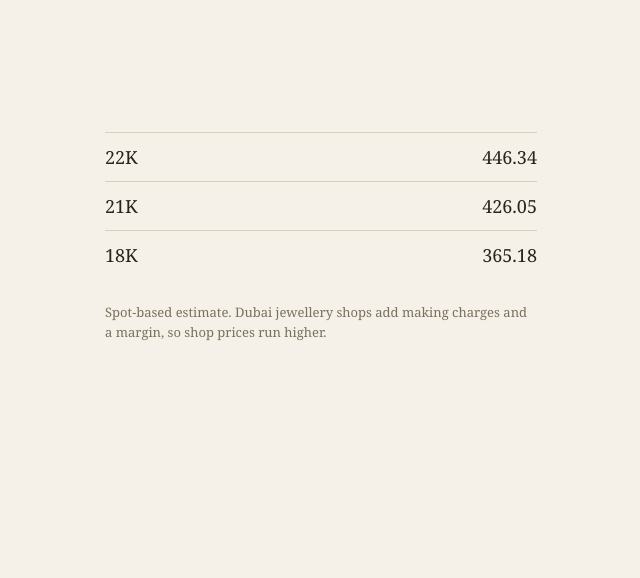
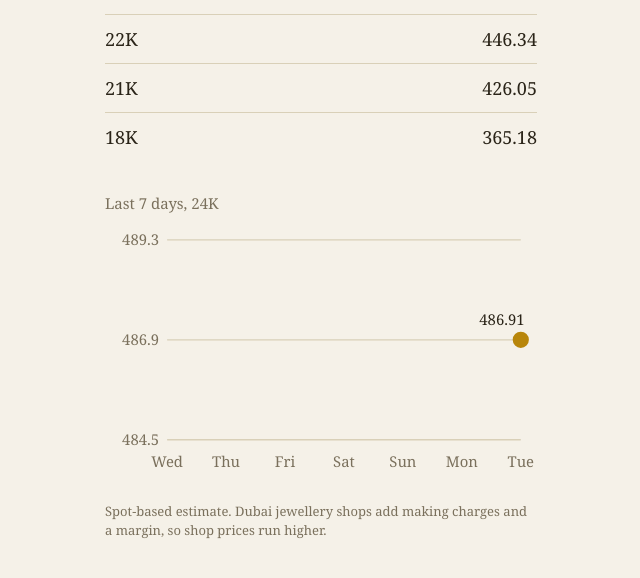
Before and after one commit to fcsadesign01-ctrl/gold-tracker, a plain HTML site: page index.html in a window 1280 px wide. Shown: the part 132-710 px from the top of the page, without its empty margins (319-959 px from the left). Drawn offline with Linux system fonts and the light colour scheme.

Commit message:
Update index.html

```diff
--- a/index.html
+++ b/index.html
@@ -18,10 +18,12 @@ h1{font-size:15px;font-weight:normal;color:var(--mute);margin:0 0 6px}
 .price small{font-size:18px;color:var(--mute);letter-spacing:0;margin-left:6px}
 .chg{margin:10px 0 28px;font-size:16px}
 .up{color:var(--up)}.down{color:var(--down)}
-svg{width:100%;height:90px;display:block;margin-bottom:28px}
 table{width:100%;border-collapse:collapse;font-size:18px}
 td{padding:12px 0;border-top:1px solid var(--line)}
 td:last-child{text-align:right;font-variant-numeric:tabular-nums}
+h2{font-size:15px;font-weight:normal;color:var(--mute);margin:32px 0 8px}
+svg{width:100%;height:auto;display:block;overflow:visible}
+svg text{fill:var(--mute);font:11px Georgia,serif}
 p{color:var(--mute);font-size:13px;line-height:1.5;margin-top:24px}
 </style>
 </head>
@@ -29,11 +31,40 @@ p{color:var(--mute);font-size:13px;line-height:1.5;margin-top:24px}
 <h1 id="when">Loading…</h1>
 <div class="price"><span id="p">–</span><small>AED / gram, 24K</small></div>
 <div class="chg" id="c"></div>
-<svg id="spark" viewBox="0 0 300 90" preserveAspectRatio="none"></svg>
 <table id="t"></table>
+<h2>Last 7 days, 24K</h2>
+<svg id="chart" viewBox="0 0 320 190" role="img" aria-label="24K gold price, last 7 days"></svg>
 <p>Spot-based estimate. Dubai jewellery shops add making charges and a margin, so shop prices run higher.</p>
 <script>
 const f=n=>n.toLocaleString("en",{minimumFractionDigits:2,maximumFractionDigits:2});
+
+function drawChart(d){
+  const day=86400000, parse=x=>new Date(x+"T00:00:00").getTime();
+  const end=parse(d.at(-1).date), begin=end-6*day;
+  const pts=d.map(e=>({t:parse(e.date),v:e.k24})).filter(p=>p.t>=begin);
+  const W=320,H=190,L=46,R=12,T=14,B=28,w=W-L-R,h=H-T-B;
+  const vals=pts.map(p=>p.v);
+  let mn=Math.min(...vals),mx=Math.max(...vals),pad=(mx-mn)*0.25||mx*0.005;
+  mn-=pad;mx+=pad;
+  const X=t=>L+(t-begin)/(6*day)*w, Y=v=>T+h-(v-mn)/(mx-mn)*h;
+  let o="";
+  for(let i=0;i<3;i++){
+    const v=mn+(mx-mn)*i/2,y=Y(v);
+    o+=`<line x1="${L}" x2="${W-R}" y1="${y}" y2="${y}" stroke="var(--line)"/><text x="${L-6}" y="${y+4}" text-anchor="end">${v.toFixed(1)}</text>`;
+  }
+  for(let i=0;i<7;i++){
+    const t=begin+i*day;
+    o+=`<text x="${X(t)}" y="${H-8}" text-anchor="middle">${new Date(t).toLocaleDateString("en",{weekday:"short"})}</text>`;
+  }
+  if(pts.length>1)o+=`<polyline points="${pts.map(p=>X(p.t)+","+Y(p.v)).join(" ")}" fill="none" stroke="var(--gold)" stroke-width="2.5" stroke-linejoin="round" stroke-linecap="round"/>`;
+  pts.forEach((p,i)=>{
+    const last=i===pts.length-1;
+    o+=`<circle cx="${X(p.t)}" cy="${Y(p.v)}" r="${last?5:3.5}" fill="${last?"var(--gold)":"var(--bg)"}" stroke="var(--gold)" stroke-width="2"/>`;
+  });
+  const lp=pts.at(-1);
+  o+=`<text x="${Math.min(X(lp.t),W-R-14)}" y="${Y(lp.v)-11}" text-anchor="middle" style="fill:var(--ink)">${lp.v.toFixed(2)}</text>`;
+  document.getElementById("chart").innerHTML=o;
+}
 fetch("data.json?"+Date.now()).then(r=>r.json()).then(d=>{
   if(!d.length){document.getElementById("when").textContent="No data yet. Run the workflow once.";return}
   const l=d.at(-1),p=d.at(-2);
@@ -42,10 +73,7 @@ fetch("data.json?"+Date.now()).then(r=>r.json()).then(d=>{
   if(p){const x=l.k24-p.k24,pc=x/p.k24*100;
     document.getElementById("c").innerHTML=`<span class="${x>=0?"up":"down"}">${x>=0?"▲":"▼"} ${f(Math.abs(x))} (${pc.toFixed(2)}%)</span> since ${p.date}`}
   document.getElementById("t").innerHTML=[["22K","k22"],["21K","k21"],["18K","k18"]].map(([n,k])=>`<tr><td>${n}</td><td>${f(l[k])}</td></tr>`).join("");
-  const v=d.slice(-30).map(e=>e.k24);
-  if(v.length>1){const mn=Math.min(...v),mx=Math.max(...v),r=mx-mn||1;
-    const pts=v.map((y,i)=>`${i/(v.length-1)*300},${80-(y-mn)/r*70}`).join(" ");
-    document.getElementById("spark").innerHTML=`<polyline points="${pts}" fill="none" stroke="var(--gold)" stroke-width="2" vector-effect="non-scaling-stroke"/>`}
+  drawChart(d);
 }).catch(()=>document.getElementById("when").textContent="Couldn't load data.json");
 </script>
 </body>
```
